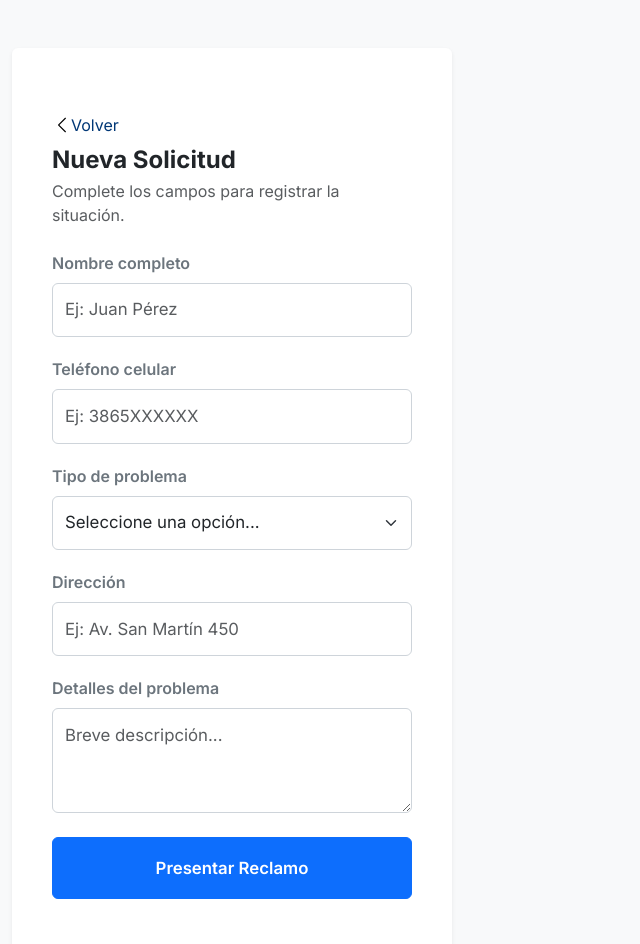
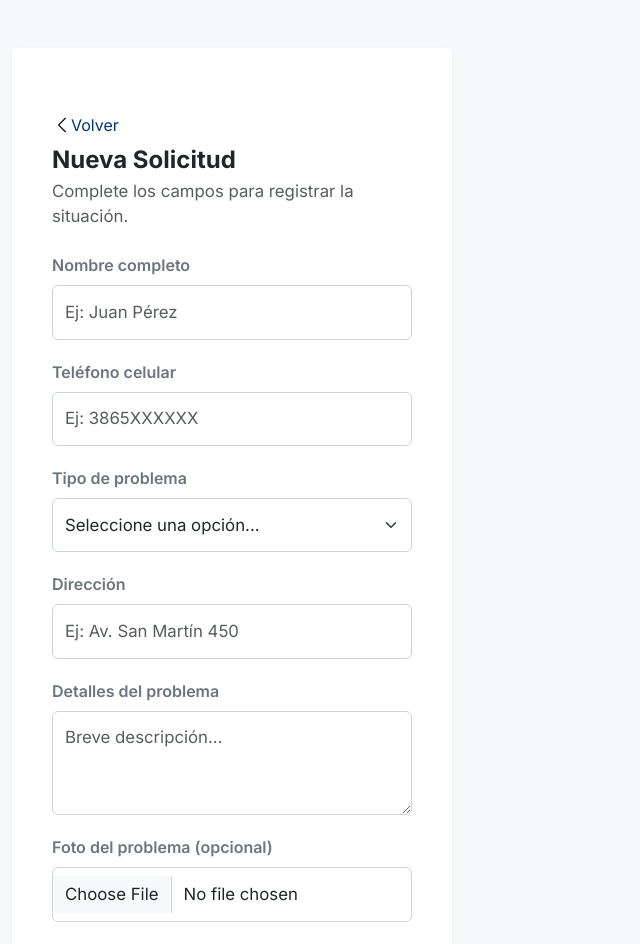
Before and after one commit to ivan-silva22/web-de-reclamos-vecinales, a React (Vite) app: page /nuevo-reclamo in a window 1280 px wide. Shown: the top 944 px of the page, without its empty margins (0-640 px from the left). Built offline with nearby package versions, Linux system fonts and the light colour scheme.

Commit message:
corregi las card de los formulario

```diff
--- a/src/components/views/ClaimForm.jsx
+++ b/src/components/views/ClaimForm.jsx
@@ -1,7 +1,7 @@
 import React, { useState } from "react";
 import { useForm } from "react-hook-form";
 import { Container, Button, Card, Form } from "react-bootstrap";
-import { Person, Telephone, GeoAlt, CardText, ChevronLeft, CheckCircleFill } from "react-bootstrap-icons";
+import { ChevronLeft, CheckCircleFill } from "react-bootstrap-icons";
 
 const ClaimForm = ({ onClickBack }) => {
   const {
@@ -14,6 +14,7 @@ const ClaimForm = ({ onClickBack }) => {
   const [claimCode, setClaimCode] = useState("");
 
   const onSubmit = (data) => {
+    // Lógica para enviar el formulario
     const randomNum = Math.floor(1000 + Math.random() * 9000);
     const generatedCode = `REC-${randomNum}`;
     setClaimCode(generatedCode);
@@ -55,13 +56,20 @@ const ClaimForm = ({ onClickBack }) => {
             </div>
           ) : (
             <>
-              {/* Encabezado con botón de volver */}
+              {/* Encabezado */}
               <div className="mb-4">
-                <Button variant="link" className="p-0 text-decoration-none d-flex align-items-center mb-2" onClick={onClickBack} style={{ color: "#003776" }}>
+                <Button
+                  variant="link"
+                  className="p-0 text-decoration-none d-flex align-items-center mb-2"
+                  onClick={onClickBack}
+                  style={{ color: "#003776", fontSize: "1rem" }}
+                >
                   <ChevronLeft size={18} /> Volver
                 </Button>
                 <h4 className="fw-bold mb-1">Nueva Solicitud</h4>
-                <p className="text-muted" style={{ fontSize: "1rem" }}>Complete los campos para registrar la situación.</p>
+                <p className="text-muted" style={{ fontSize: "1.05rem" }}>
+                  Complete los campos para registrar la situación.
+                </p>
               </div>
 
               <Form onSubmit={handleSubmit(onSubmit)} noValidate>
@@ -90,9 +98,22 @@ const ClaimForm = ({ onClickBack }) => {
                   <Form.Control type="text" placeholder="Ej: Av. San Martín 450" className="claim-input" {...register("address", { required: true })} isInvalid={!!errors.address} />
                 </Form.Group>
 
-                <Form.Group className="mb-4" controlId="formDescription">
+                <Form.Group className="mb-3" controlId="formDescription">
                   <Form.Label className="fw-semibold text-secondary">Detalles del problema</Form.Label>
                   <Form.Control as="textarea" rows={3} placeholder="Breve descripción..." className="claim-input" {...register("description", { required: true })} isInvalid={!!errors.description} />
+                </Form.Group>
+
+                {/* Campo de fotografía opcional */}
+                <Form.Group className="mb-4" controlId="formImage">
+                  <Form.Label className="fw-semibold text-secondary">
+                    Foto del problema (opcional)
+                  </Form.Label>
+                  <Form.Control
+                    type="file"
+                    accept="image/*"
+                    className="claim-input"
+                    {...register("imageFile")}
+                  />
                 </Form.Group>
 
                 <Button type="submit" className="btn-submit w-100">
```
